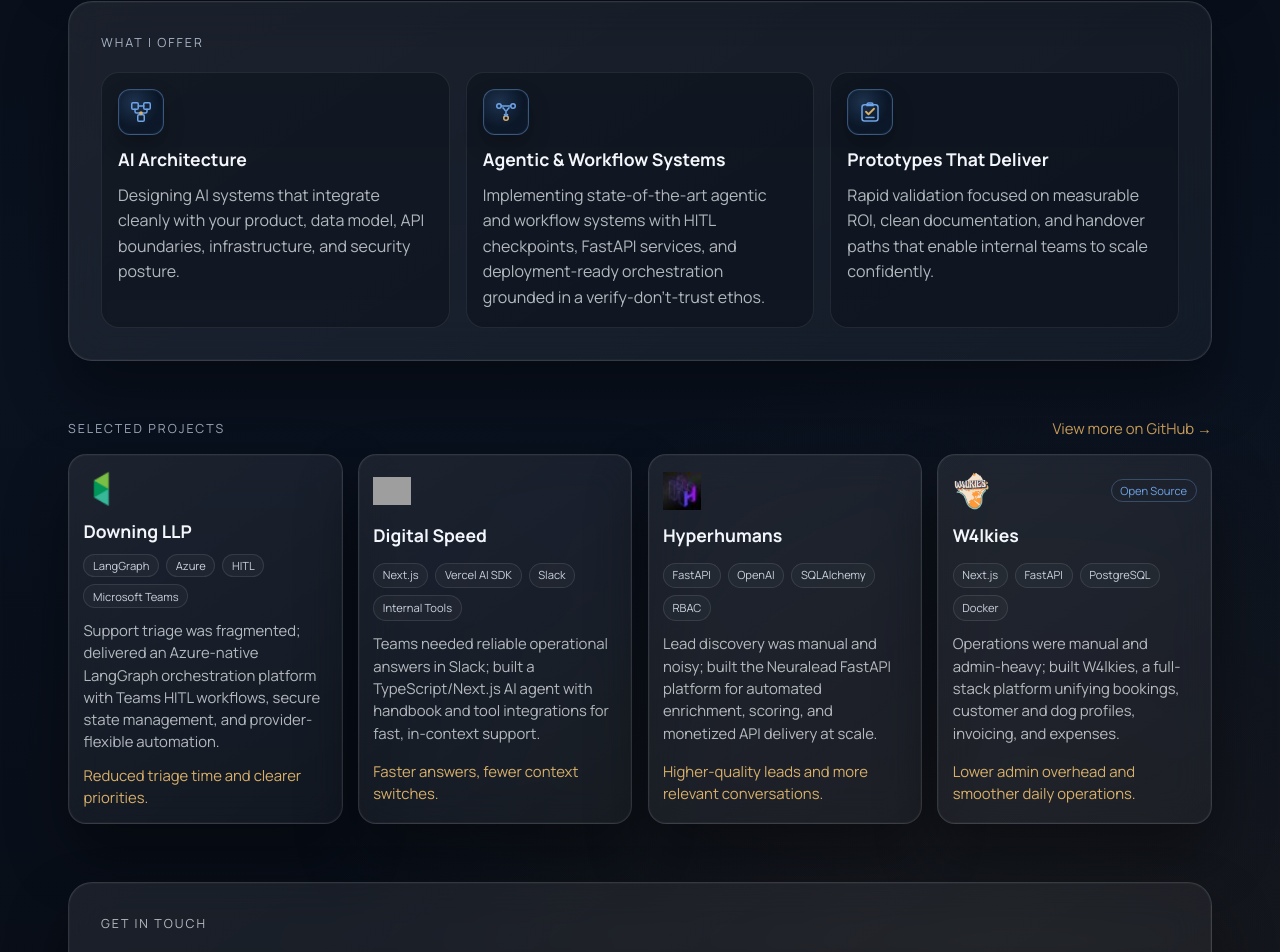
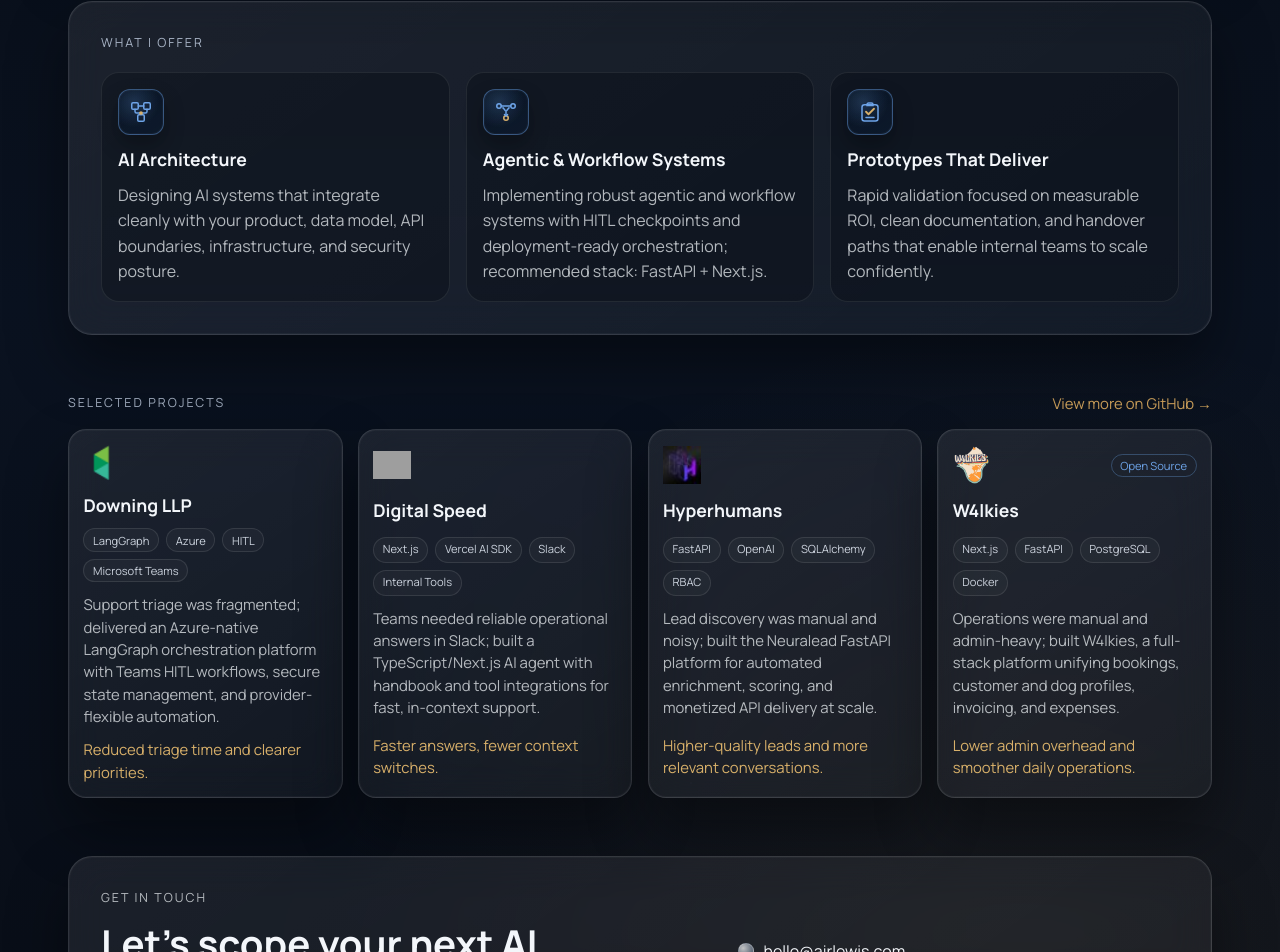
Before and after one commit to ajrlewis/ajrlewis, a Next.js app in the folder apps/web/: page / in a window 1280 px wide. Shown: the part 1121-2073 px from the top of the page. Built offline with nearby package versions, Linux system fonts and the light colour scheme; grey boxes are pictures that could not be loaded.

Commit message:
copy(web): make workflow service description framework-agnostic

```diff
--- a/apps/web/app/page.tsx
+++ b/apps/web/app/page.tsx
@@ -93,7 +93,7 @@
   {
     title: "Agentic & Workflow Systems",
     description:
-      "Implementing state-of-the-art agentic and workflow systems with HITL checkpoints, FastAPI services, and deployment-ready orchestration grounded in a verify-don't-trust ethos.",
+      "Implementing robust agentic and workflow systems with HITL checkpoints and deployment-ready orchestration; recommended stack: FastAPI + Next.js.",
     iconSrc: "/icons/service-workflow.svg"
   },
   {
```
